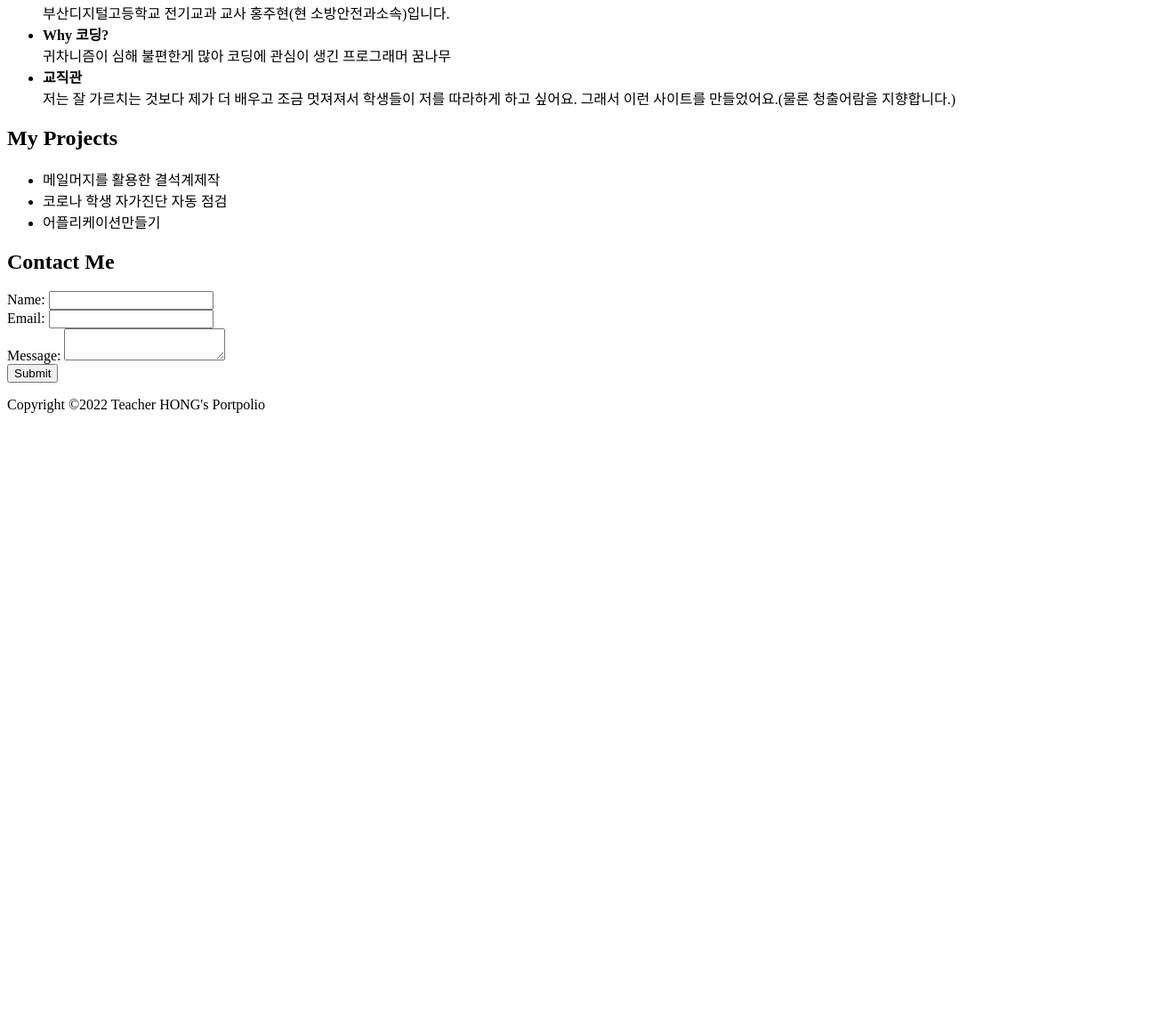
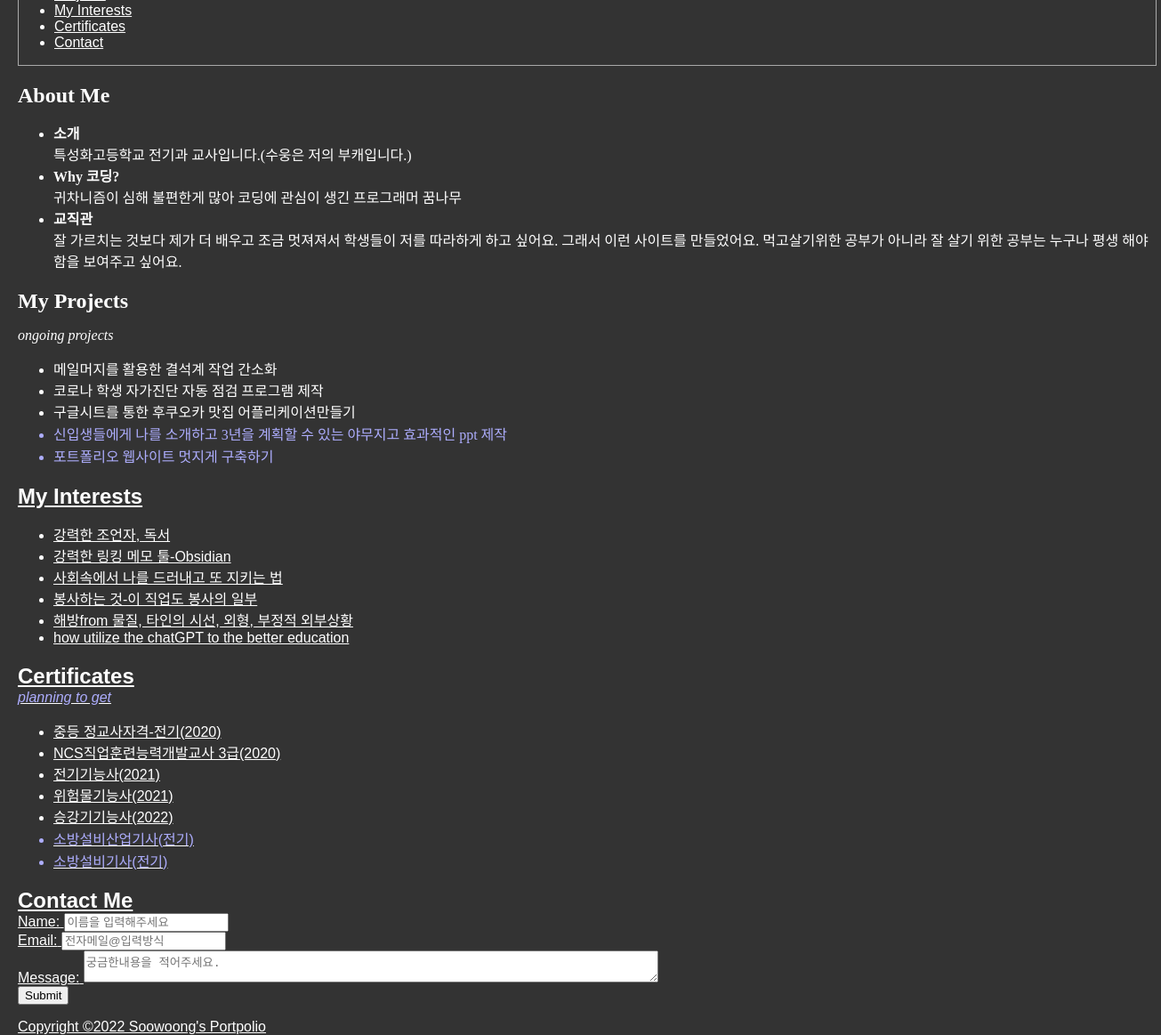
Before and after one commit to hong0405/my-portpolio, a plain HTML site: page index.html in a window 1280 px wide. Shown: the part 159-1322 px from the top of the page at 89% size, 1305 px wide, since content can reach past the window. Before the commit the page ends 800 px from the top, so only its background shows below. Drawn offline with Linux system fonts and the light colour scheme.

Commit message:
there is some error in some section where in the last part. that shows like a tags although i set them as a section element with nav tag in the header at the first time.

```diff
--- a/index.html
+++ b/index.html
@@ -3,50 +3,91 @@
 
 <head>
   <title>Teacher HONG's Portfolio</title>
+  <meta charset="UTF-8">
+  <meta name="viewport" content="width=device-width, initial-scale=1.0">
+  <link rel="stylesheet" href="style.css">
 </head>
 
 <body>
   <header>
+    <h1>수웅의 포트폴리오</h1>
+
     <nav>
       <ul>
         <li><a href="#about">About</a></li>
         <li><a href="#projects">Projects</a></li>
+        <li><a href="#interests">My Interests</a></li>
+        <li><a href="#certificate">Certificates</li>
         <li><a href="#contact">Contact</a></li>
       </ul>
     </nav>
   </header>
   <main>
+
     <section id="about">
       <h2>About Me</h2>
       <ul>
-        <li><b>소개</b><br>부산디지털고등학교 전기교과 교사 홍주현(현 소방안전과소속)입니다.</li>
+        <li><b>소개</b><br>특성화고등학교 전기과 교사입니다.(수웅은 저의 부캐입니다.)</li>
         <li><b>Why 코딩?</b><br>귀차니즘이 심해 불편한게 많아 코딩에 관심이 생긴 프로그래머 꿈나무</li>
-        <li><b>교직관</b><br> 저는 잘 가르치는 것보다 제가 더 배우고 조금 멋져져서 학생들이 저를 따라하게 하고 싶어요. 그래서 이런 사이트를 만들었어요.(물론 청출어람을 지향합니다.)</li>
+        <li><b>교직관</b><br>잘 가르치는 것보다 제가 더 배우고 조금 멋져져서 학생들이 저를 따라하게 하고 싶어요. 그래서 이런 사이트를 만들었어요. 먹고살기위한 공부가 아니라 잘 살기 위한 공부는
+          누구나 평생 해야함을 보여주고 싶어요.</li>
       </ul>
     </section>
+
     <section id="projects">
       <h2>My Projects</h2>
+      <p><em>ongoing projects</em></p>
       <ul>
-        <li>메일머지를 활용한 결석계제작</li>
-        <li>코로나 학생 자가진단 자동 점검</li>
-        <li>어플리케이션만들기</li>
+        <li>메일머지를 활용한 결석계 작업 간소화</li>
+        <li>코로나 학생 자가진단 자동 점검 프로그램 제작</li>
+        <li>구글시트를 통한 후쿠오카 맛집 어플리케이션만들기</li>
+        <li class="ongoing">신입생들에게 나를 소개하고 3년을 계획할 수 있는 야무지고 효과적인 ppt 제작</li>
+        <li class="ongoing">포트폴리오 웹사이트 멋지게 구축하기<a href="" </li>
       </ul>
     </section>
+
+    <section id="interests">
+      <h2>My Interests</h2>
+      <ul>
+        <li>강력한 조언자, 독서</li>
+        <li>강력한 링킹 메모 툴-Obsidian</li>
+        <li>사회속에서 나를 드러내고 또 지키는 법</li>
+        <li>봉사하는 것-이 직업도 봉사의 일부</li>
+        <li>해방from 물질, 타인의 시선, 외형, 부정적 외부상황</li>
+        <li>how utilize the chatGPT to the better education</li>
+      </ul>
+    </section>
+
+    <section id="certificate">
+      <h2>Certificates</h2>
+      <p class="ongoing"><em>planning to get</em></p>
+      <ul>
+        <li>중등 정교사자격-전기(2020)</li>
+        <li>NCS직업훈련능력개발교사 3급(2020)</li>
+        <li>전기기능사(2021)</li>
+        <li>위험물기능사(2021)</li>
+        <li>승강기기능사(2022)</li>
+        <li class="ongoing">소방설비산업기사(전기)</li>
+        <li class="ongoing">소방설비기사(전기)</li>
+      </ul>
+    </section>
+
     <section id="contact">
       <h2>Contact Me</h2>
       <form action="submit-form.php" method="post">
         <label for="name">Name:</label>
-        <input type="text" id="name" name="name"><br>
+        <input type="text" id="name" name="name" placeholder="이름을 입력해주세요"><br>
         <label for="email">Email:</label>
-        <input type="email" id="email" name="email"><br>
+        <input type="email" id="email" name="email" placeholder="전자메일@입력방식"><br>
         <label for="message">Message:</label>
-        <textarea id="message" name="message"></textarea><br>
+        <textarea id="message" name="message" placeholder="궁금한내용을 적어주세요."></textarea><br>
         <input type="submit" value="Submit">
       </form>
     </section>
+
   </main>
   <footer>
-    <p>Copyright ©2022 Teacher HONG's Portpolio</p>
+    <p>Copyright ©2022 Soowoong's Portpolio</p>
   </footer>
 </body>
 
--- a/style.css
+++ b/style.css
@@ -1,4 +1,36 @@
 html, body {
   height: 100%;
   width: 100%;
+  background-color: #333333;
+  color: #ffffff;
+  margin: 5px;
+  padding: 5px;
 }
+h1{
+  text-align: center;
+}
+h2{
+  margin-bottom: 0;
+}
+textarea{
+  width: 50%;
+}
+.ongoing{
+  color: #adadfd;
+  margin-top: 1px;
+}
+nav{
+  border: darkgray solid 1px ;
+}
+a:visited, a:link{
+  color: #ffffff;
+  font-family: sans-serif;
+}
+a:hover, a:active{
+  color: orange;
+}
+section{
+  margin-top: 5px;
+  margin-bottom: 0;
+}
+}
```
